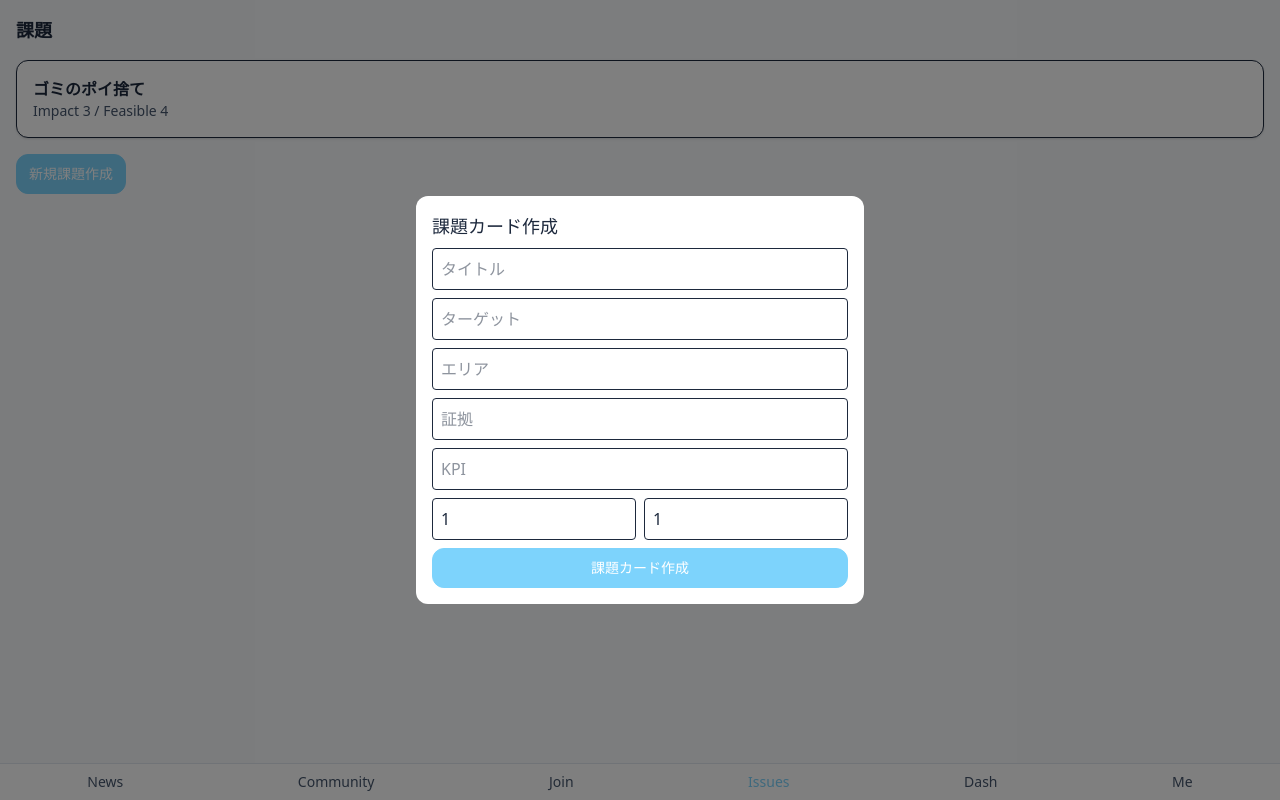
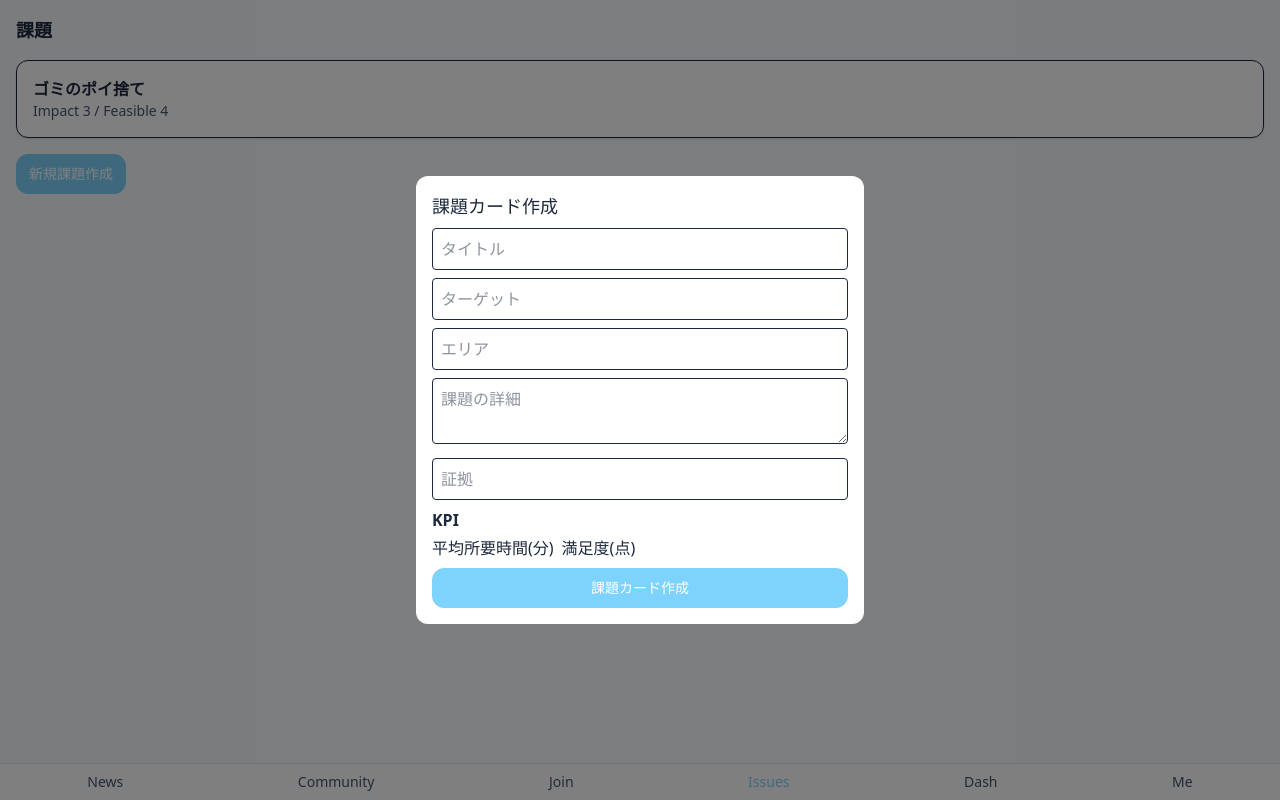
Before and after one commit to dx-junkyard/OpenDataHackathon2025_SCD-Hub, a Next.js app in the folder collaboration-dashboard/: page /issues in a window 1280 px wide. Both pictures are taken after a click on the button "新規課題作成". Built offline with nearby package versions, Linux system fonts and the light colour scheme.

Commit message:
Refine issue creation dialog

```diff
--- a/collaboration-dashboard/_mock/communities.ts
+++ b/collaboration-dashboard/_mock/communities.ts
@@ -20,6 +20,7 @@ export const issues: Issue[] = [
     title: 'ゴミのポイ捨て',
     target: '駅前',
     area: '市内',
+    detail: '',
     evidence: '写真',
     kpis: ['清掃回数'],
     impact: 3,
--- a/collaboration-dashboard/_types/index.ts
+++ b/collaboration-dashboard/_types/index.ts
@@ -17,6 +17,7 @@ export type Issue = {
   title: string;
   target?: string;
   area?: string;
+  detail?: string;
   evidence?: string;
   kpis: string[];
   impact: number;
--- a/collaboration-dashboard/app/issues/page.tsx
+++ b/collaboration-dashboard/app/issues/page.tsx
@@ -11,8 +11,9 @@ export default function IssuesPage() {
     title: '',
     target: '',
     area: '',
+    detail: '',
     evidence: '',
-    kpi: '',
+    kpis: [] as string[],
     impact: 1,
     feasible: 1
   });
@@ -23,13 +24,14 @@ export default function IssuesPage() {
       title: form.title,
       target: form.target,
       area: form.area,
+      detail: form.detail,
       evidence: form.evidence,
-      kpis: form.kpi ? [form.kpi] : [],
+      kpis: form.kpis,
       impact: form.impact,
       feasible: form.feasible,
       communityId: null
     });
-    setForm({ title: '', target: '', area: '', evidence: '', kpi: '', impact: 1, feasible: 1 });
+    setForm({ title: '', target: '', area: '', detail: '', evidence: '', kpis: [], impact: 1, feasible: 1 });
     setOpen(false);
   };
   return (
@@ -59,37 +61,40 @@ export default function IssuesPage() {
             placeholder="エリア"
             className="w-full border rounded p-2"
           />
+          <textarea
+            value={form.detail}
+            onChange={(e) => setForm({ ...form, detail: e.target.value })}
+            placeholder="課題の詳細"
+            rows={2}
+            className="w-full border rounded p-2"
+          />
           <input
             value={form.evidence}
             onChange={(e) => setForm({ ...form, evidence: e.target.value })}
             placeholder="証拠"
             className="w-full border rounded p-2"
           />
-          <input
-            value={form.kpi}
-            onChange={(e) => setForm({ ...form, kpi: e.target.value })}
-            placeholder="KPI"
-            className="w-full border rounded p-2"
-          />
-          <div className="flex gap-2">
-            <input
-              type="number"
-              min={1}
-              max={5}
-              value={form.impact}
-              onChange={(e) => setForm({ ...form, impact: Number(e.target.value) })}
-              className="border rounded p-2 w-full"
-              placeholder="Impact"
-            />
-            <input
-              type="number"
-              min={1}
-              max={5}
-              value={form.feasible}
-              onChange={(e) => setForm({ ...form, feasible: Number(e.target.value) })}
-              className="border rounded p-2 w-full"
-              placeholder="Feasible"
-            />
+          <div>
+            <div className="font-semibold">KPI</div>
+            <div className="flex gap-2 mt-1">
+              {['平均所要時間(分)', '満足度(点)'].map((k) => (
+                <button
+                  key={k}
+                  type="button"
+                  className={`chip-btn ${form.kpis.includes(k) ? 'active' : ''}`}
+                  onClick={() =>
+                    setForm((prev) => ({
+                      ...prev,
+                      kpis: prev.kpis.includes(k)
+                        ? prev.kpis.filter((x) => x !== k)
+                        : [...prev.kpis, k]
+                    }))
+                  }
+                >
+                  {k}
+                </button>
+              ))}
+            </div>
           </div>
           <button className="btn btn-primary w-full" onClick={handleSubmit}>
             課題カード作成
```
